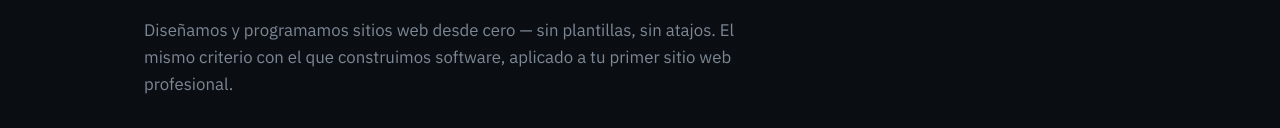
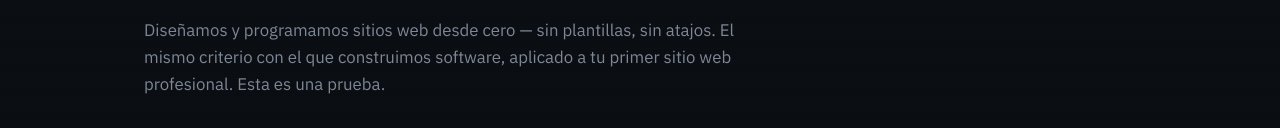
Before and after one commit to snbrdev/snbrdev, a plain HTML site: page index.html in a window 1280 px wide. Shown: the part 489-617 px from the top of the page. Drawn offline with Linux system fonts and the light colour scheme.

Commit message:
Agregamos texto en la seccion HERO

```diff
--- a/index.html
+++ b/index.html
@@ -44,7 +44,7 @@
     </div>
 
     <h1 class="hero__title">Tu idea = nuestro objetivo a materializar</h1>
-    <p class="hero__subtitle">Diseñamos y programamos sitios web desde cero — sin plantillas, sin atajos. El mismo criterio con el que construimos software, aplicado a tu primer sitio web profesional.</p>
+    <p class="hero__subtitle">Diseñamos y programamos sitios web desde cero — sin plantillas, sin atajos. El mismo criterio con el que construimos software, aplicado a tu primer sitio web profesional. Esta es una prueba.</p>
 
     <div class="hero__actions">
       <a href="#store" class="btn btn--primary">VER_PAQUETES</a>
```
